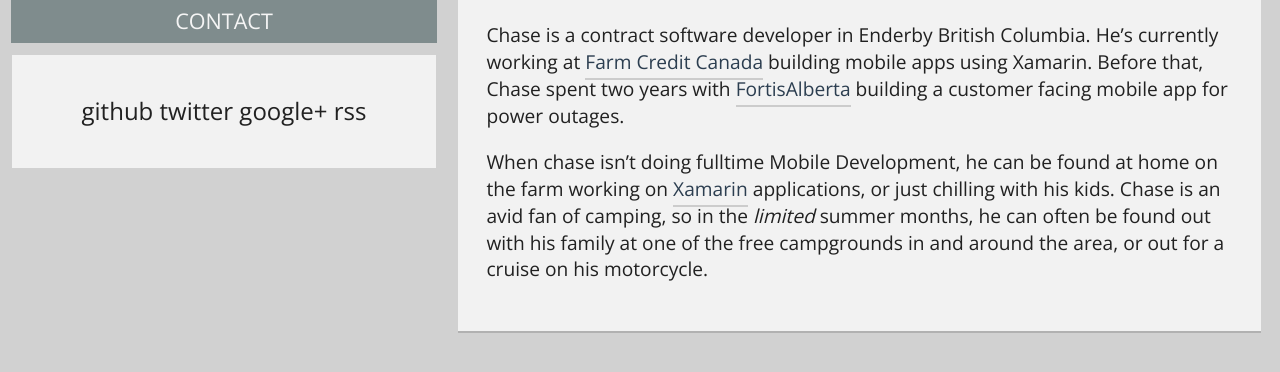
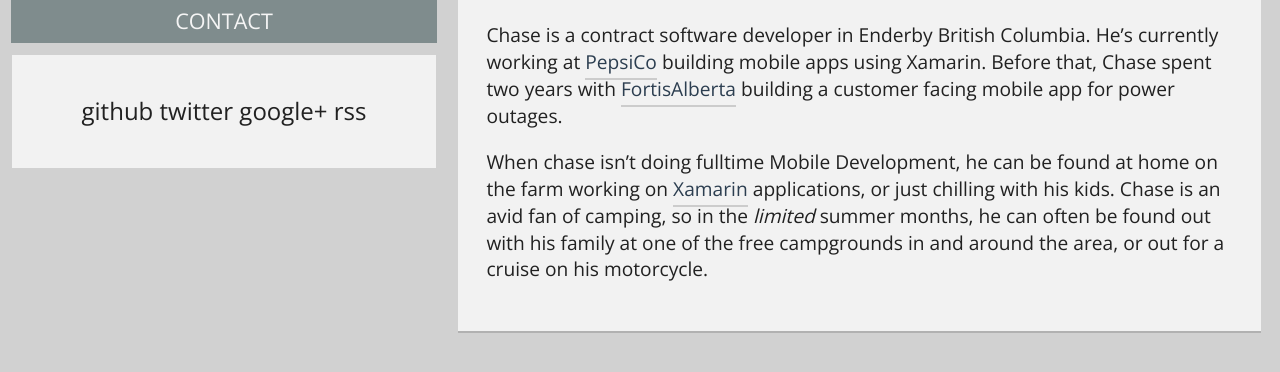
Before and after one commit to ChaseFlorell/chaseflorell.github.io, a Jekyll site: the page built from about/index.md, in a window 1280 px wide, cut to the strip 419-791 px from the top of the page. Built offline with Jekyll 4.4.1, drawn with Linux system fonts in a browser that asks for light colours.

Commit message:
Update index.md

```diff
--- a/about/index.md
+++ b/about/index.md
@@ -11,6 +11,6 @@
 
 ![]({{site.github.owner_gravatar_url }}){:height="150px" width="150px"}
 
-Chase is a contract software developer in Enderby British Columbia. He's currently working at [Farm Credit Canada](https://www.fcc-fac.ca/en.html) building mobile apps using Xamarin. Before that, Chase spent two years with [FortisAlberta](https://fortisalberta.com) building a customer facing mobile app for power outages.
+Chase is a contract software developer in Enderby British Columbia. He's currently working at [PepsiCo](https://www.pepsico.com/) building mobile apps using Xamarin. Before that, Chase spent two years with [FortisAlberta](https://fortisalberta.com) building a customer facing mobile app for power outages.
 
 When chase isn't doing fulltime Mobile Development, he can be found at home on the farm working on [Xamarin](http://xamarin.com) applications, or just chilling with his kids. Chase is an avid fan of camping, so in the *limited* summer months, he can often be found out with his family at one of the free campgrounds in and around the area, or out for a cruise on his motorcycle.
```
